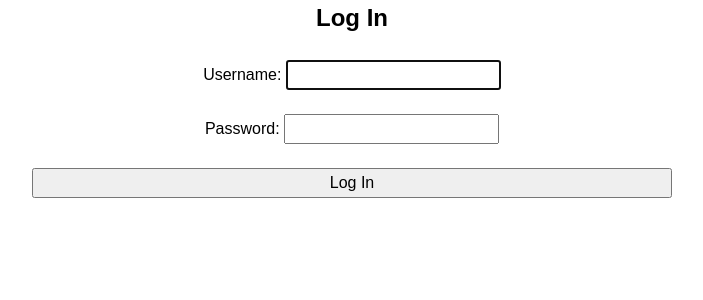
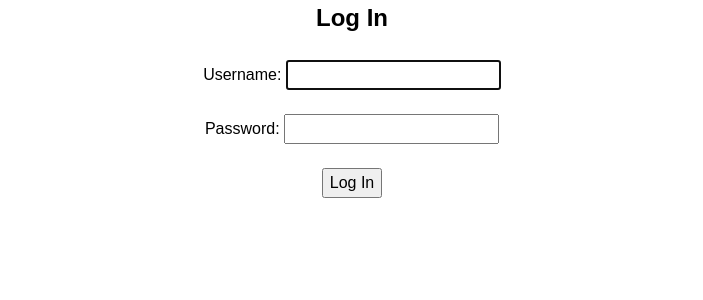
Before and after one commit to jhthompson/book-swap, a Django app: a page that uses core/templates/core/base.html in a window 1280 px wide. Shown: the part 40-340 px from the top of the page, without its empty margins (288-991 px from the left). Run offline with Django 5.2, Linux system fonts and the light colour scheme.

Commit message:
Remove flex from stack

```diff
--- a/core/static/core/css/utility/utility.css
+++ b/core/static/core/css/utility/utility.css
@@ -1,9 +1,3 @@
-.stack {
-    display: flex;
-    flex-direction: column;
-    justify-content: flex-start;
-}
-
 .stack>* {
     margin-block: 0;
 }
```
